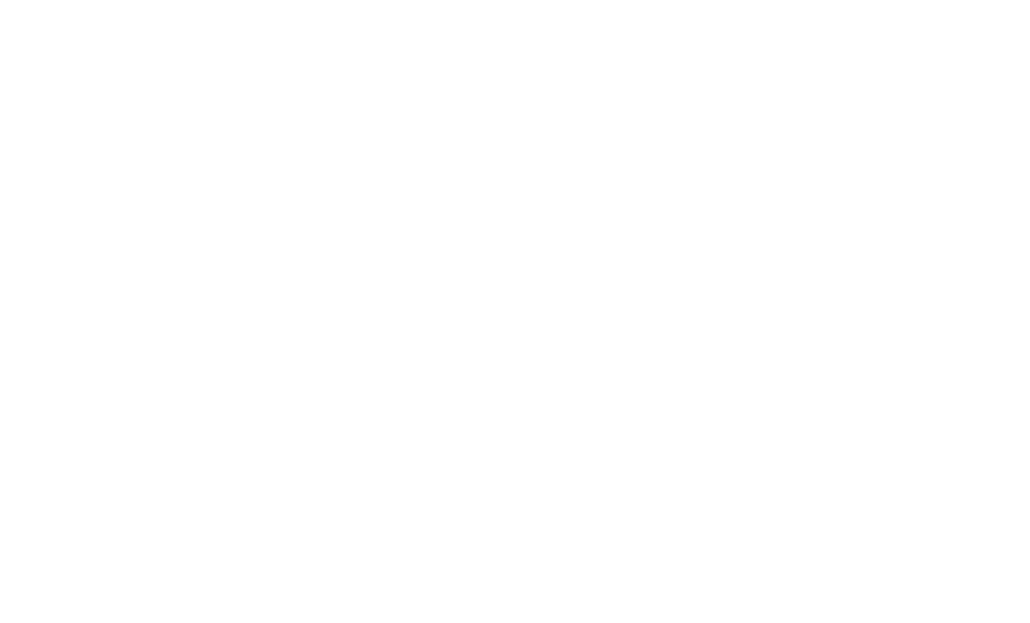
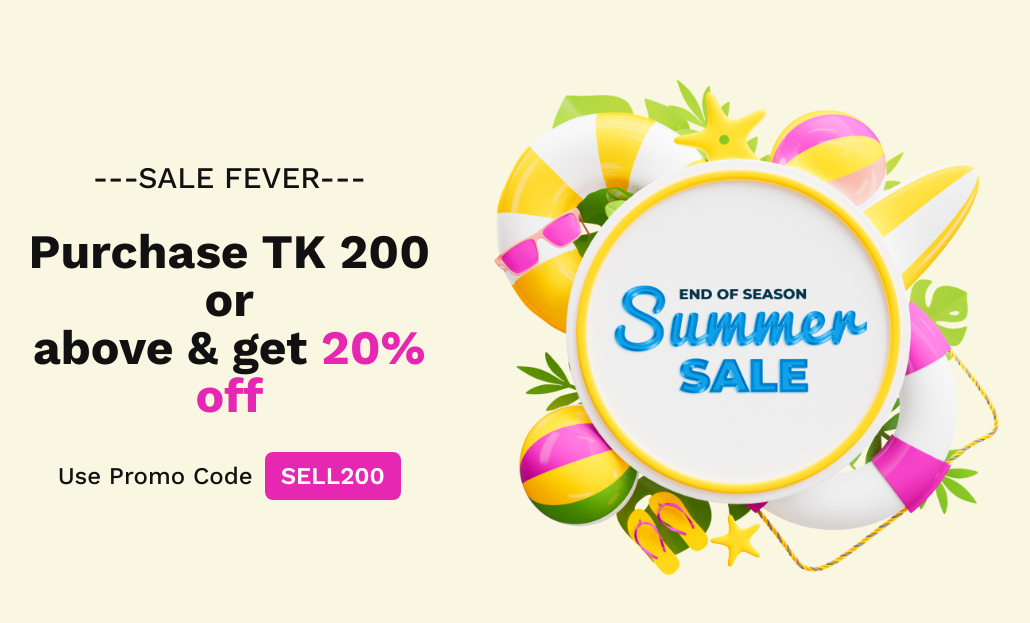
Before and after one commit to Atik203/Summer-Sale, a plain HTML site: page index.html in a window 1280 px wide. Shown: the whole page, without its empty margins (129-1159 px from the left). Drawn offline with nearby package versions, Linux system fonts and the light colour scheme.

Commit message:
added header section

```diff
--- a/index.html
+++ b/index.html
@@ -11,9 +11,42 @@
     />
     <script src="https://cdn.tailwindcss.com"></script>
     <link rel="stylesheet" href="style.css" />
+    <link rel="preconnect" href="https://fonts.googleapis.com" />
+    <link rel="preconnect" href="https://fonts.gstatic.com" crossorigin />
+    <link
+      href="https://fonts.googleapis.com/css2?family=Work+Sans:wght@400;500;600;700;800;900&display=swap"
+      rel="stylesheet"
+    />
   </head>
   <body>
-    <header></header>
+    <header class="bg-[#F9F6E2] h-screen">
+      <div
+        class="w-[90%] lg:w-[80%] mx-auto pt-4 md:pt-16 lg:pt-10 items-center flex justify-center lg:justify-around flex-col md:flex-row"
+      >
+        <div class="text-center">
+          <h3 class="text-[#111] text-2xl lg:text-3xl font-medium mb-4 lg:mb-8">
+            ---SALE FEVER---
+          </h3>
+          <h2 class="text-3xl lg:text-5xl font-bold text-[#111] mb-4 lg:mb-8">
+            Purchase TK 200 or <br />
+            above & get <span class="text-[#E527B2]">20% off</span>
+          </h2>
+          <div class="flex gap-3 justify-center items-center">
+            <h4 class="text-[#111] text-xl lg:text-2xl font-medium">
+              Use Promo Code
+            </h4>
+            <button
+              class="btn btn-primary bg-[#E527B2] text-white text-xl lg:text-2xl font-semibold border-none"
+            >
+              SELL200
+            </button>
+          </div>
+        </div>
+        <div class="w-[300px] lg:w-[580px] h-[300px] lg:h-[580px]">
+          <img class="w-full" src="images/Summer 1.png" alt="" />
+        </div>
+      </div>
+    </header>
     <main></main>
   </body>
 </html>
--- a/style.css
+++ b/style.css
@@ -0,0 +1,3 @@
+* {
+  font-family: "Work Sans", sans-serif;
+}
```
